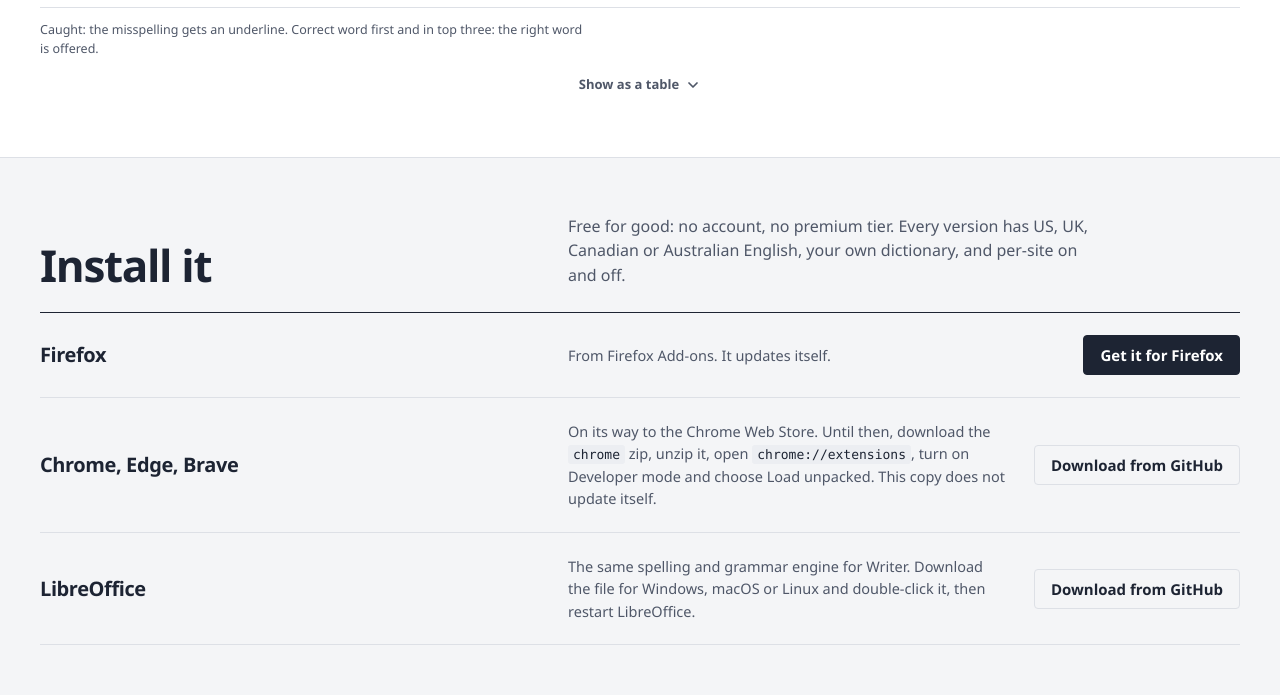
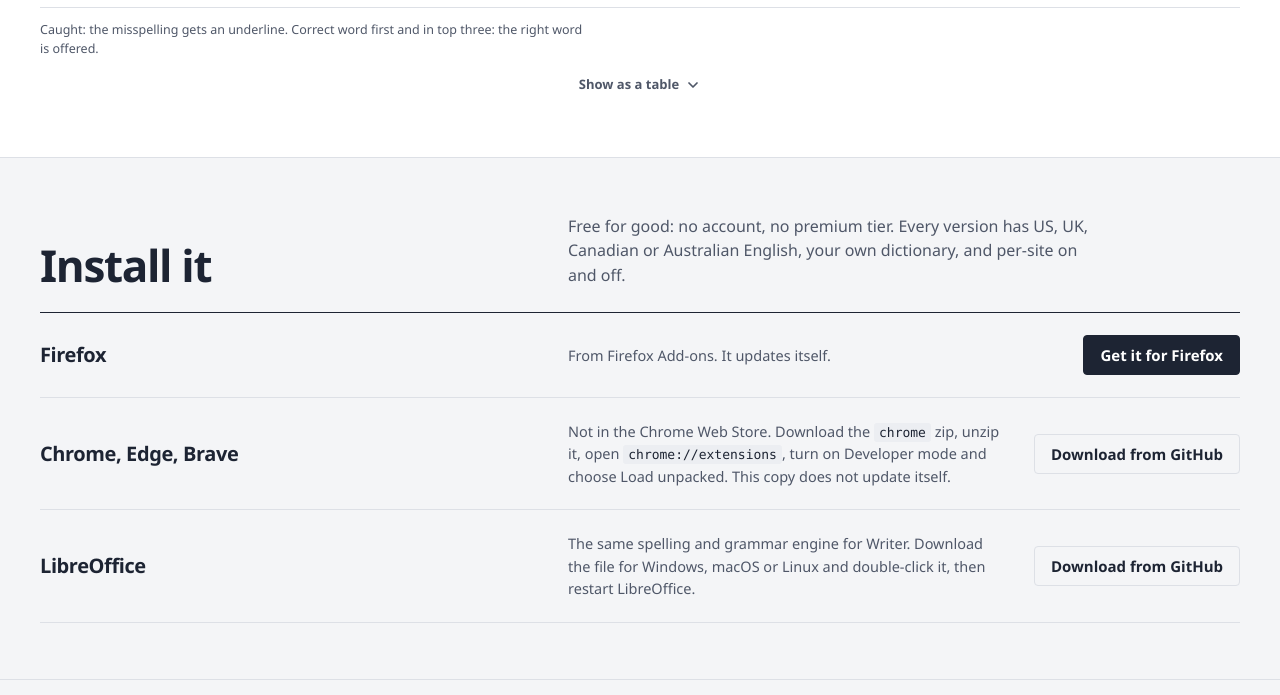
Before and after one commit to Abhisek571/wordwarden, a website: page website/index.html in a window 1280 px wide. Shown: the part 2360-3055 px from the top of the page. Drawn offline with Linux system fonts and the light colour scheme.

Commit message:
Say the Chrome version is not in the Chrome Web Store

```diff
--- a/website/index.html
+++ b/website/index.html
@@ -424,7 +424,7 @@ section.band { padding: 56px 0; }
         </div>
         <div class="inst">
           <h3>Chrome, Edge, Brave</h3>
-          <p>On its way to the Chrome Web Store. Until then, download the <code>chrome</code> zip, unzip it, open <code>chrome://extensions</code>, turn on Developer mode and choose Load unpacked. This copy does not update itself.</p>
+          <p>Not in the Chrome Web Store. Download the <code>chrome</code> zip, unzip it, open <code>chrome://extensions</code>, turn on Developer mode and choose Load unpacked. This copy does not update itself.</p>
           <a class="btn ghost" href="https://github.com/Abhisek571/wordwarden/releases/latest">Download from GitHub</a>
         </div>
         <div class="inst">
```
